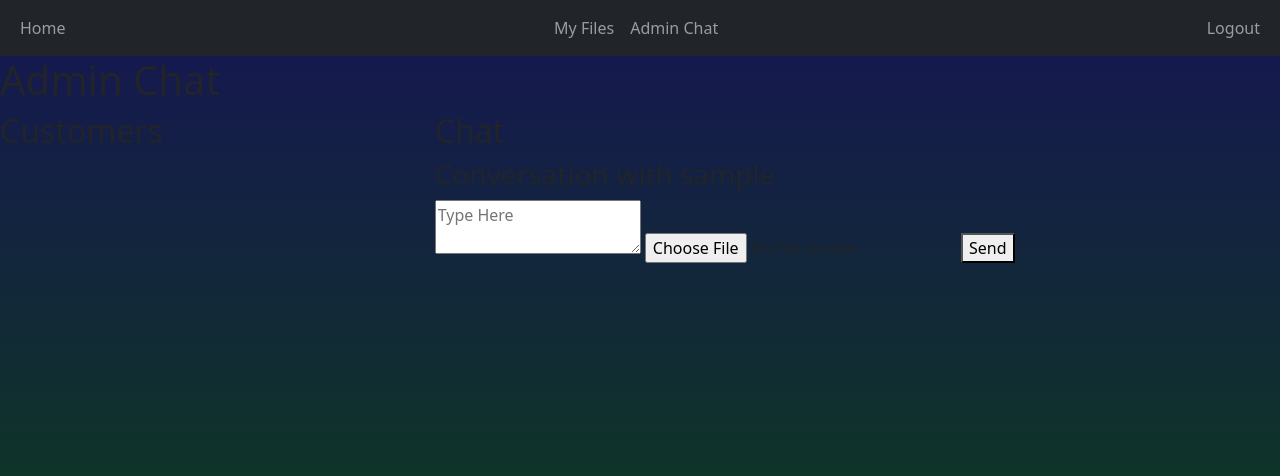
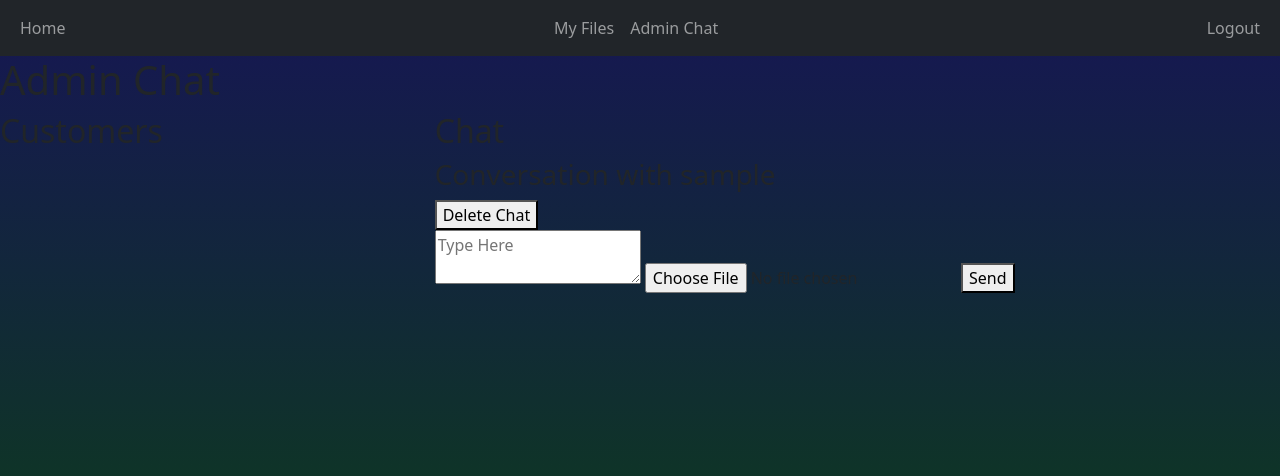
Before and after one commit to Tony-gh123/CS50_Final_Project, a Django app: page /admin_chat/?recipient_id=1 in a window 1280 px wide. Shown: the top 476 px of the page. Run offline with Django 4.2, Linux system fonts and the light colour scheme; the visitor is signed in with stand-in values (Sample User, id 1); data comes from the database, SQL or seed files in the repository; data that the repository does not hold is empty.

Commit message:
bugs fixed (hopefully)

```diff
--- a/main/templates/main/admin_chat.html
+++ b/main/templates/main/admin_chat.html
@@ -26,9 +26,8 @@
         {% if recipient %}
             <h3>Conversation with {{ recipient.username }}</h3>
             {% for message in messages %}
-                <p>{{ message.content }} - {{ message.timestamp }}</p>
                 <div>
-                    <p> {{ message.content }}</p>
+                    <p> {{ message.content }} - {{ message.timestamp }} </p>
                     <p> {% if message.file %}</p>
                     <form method="post" action="{% url 'add_file' message.id %}">
                         {% csrf_token %}
@@ -38,6 +37,13 @@
                     {% endif %}
                 </div>
             {% endfor %}
+            <div>
+                <form method="post" action="{% url 'chat_delete' recipient.id %}">
+                    {% csrf_token %}
+                    <input type="hidden" name="chat_delete" value="1">
+                    <button type="submit">Delete Chat</button>
+                </form>
+            </div>
 
             <!-- Form to send messages -->
             <form method="post" action="{% url 'send' recipient.id %}" enctype="multipart/form-data">
--- a/main/templates/main/chat.html
+++ b/main/templates/main/chat.html
@@ -26,10 +26,8 @@
         {% if recipient %}
             <h3>Conversation with {{ recipient.username }}</h3>
             {% for message in messages %}
-
-                <p>{{ message.content }} - {{ message.timestamp }}</p>
                 <div>
-                    <p> {{ message.content }}</p>
+                    <p> {{ message.content }} - {{ message.timestamp }} </p>
                     <p> {% if message.file %}</p>
                         <form method="post" action="{% url 'add_file' message.id %}">
                             {% csrf_token %}
--- a/main/views/chat.py
+++ b/main/views/chat.py
@@ -23,13 +23,12 @@ def admin_chat(request):
         return redirect('main/home.html')
 
     users = User.objects.exclude(pk=request.user.pk)
-
     recipient_id = request.GET.get('recipient_id')
 
     if recipient_id:
         recipient = get_object_or_404(User, pk=recipient_id)
-        if 'chat_delete' in request.POST:
-                chat_delete(request, recipient)
+        if request.method == 'POST' and 'chat_delete' in request.POST:
+            return chat_delete(request, recipient)
         messages = fetch_chat(request, recipient)
     else:
         recipient = None
@@ -41,13 +40,12 @@ def admin_chat(request):
 def chat(request):
 
     admins = User.objects.filter(is_superuser=True)
-
     recipient_id = request.GET.get('recipient_id')
 
     if recipient_id:
         recipient = get_object_or_404(User, pk=recipient_id)
-        if 'chat_delete' in request.POST:
-                chat_delete(request, recipient)
+        if request.method == 'POST' and 'chat_delete' in request.POST:
+            chat_delete(request, recipient)
         messages = fetch_chat(request, recipient)
     else:
         recipient = None
@@ -69,11 +67,18 @@ def chat_delete(request, recipient_id):
 
     recipient = get_object_or_404(User, pk=recipient_id)
 
-    return Chat.objects.filter(
+    Chat.objects.filter(
         (models.Q(sender=request.user) & models.Q(recipient=recipient)) |
         (models.Q(recipient=request.user) & models.Q(sender=recipient)),
         is_deleted=False
     ).update(is_deleted=True, deleted_at=timezone.now())
+
+    if request.user.is_superuser:
+        url = reverse('admin_chat') + f'?recipient_id={recipient_id}'
+    else:
+        url = reverse('chat') + f'?recipient_id={recipient_id}'
+
+    return HttpResponseRedirect(url)
 
 @login_required
 def send(request, recipient_id):
@@ -104,9 +109,12 @@ def add_file(request, message_id):
             download_file = UserUploads(user=request.user, pdf_file=message.file)
             download_file.save()
 
-    if request.user == message.sender:
-        url = reverse('conversation', args=[message.recipient.id])
+    # Determine the recipient based on the sender
+    recipient_id = message.recipient.id if request.user == message.sender else message.sender.id
+
+    if request.user.is_superuser:
+        url = reverse('admin_chat') + f'?recipient_id={recipient_id}'
     else:
-        url = reverse('conversation', args=[message.sender.id])
+        url = reverse('chat') + f'?recipient_id={recipient_id}'
 
     return HttpResponseRedirect(url)
```
